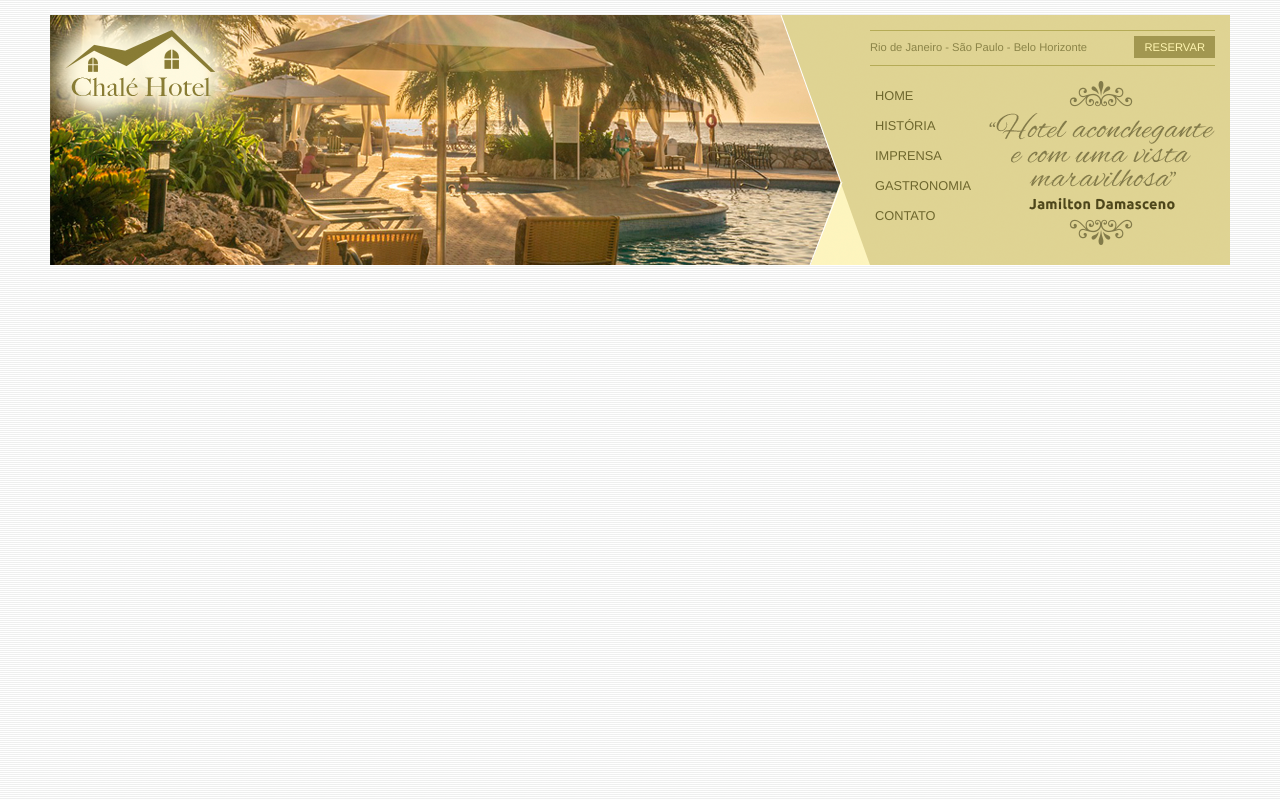
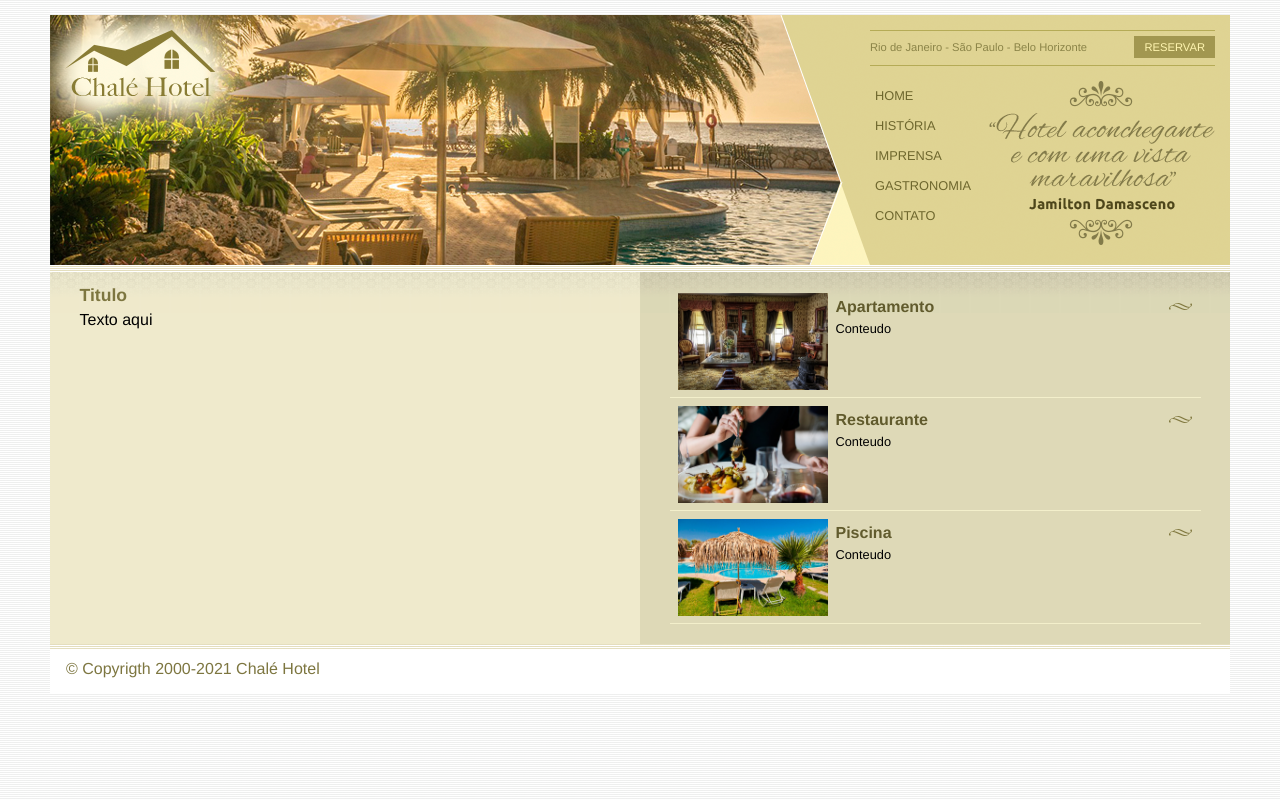
Before and after one commit to bruno-cabralz/site-chale, a plain HTML site: page index.html in a window 1280 px wide. Drawn offline with Linux system fonts and the light colour scheme.

Commit message:
versão final

```diff
--- a/css/style.css
+++ b/css/style.css
@@ -10,7 +10,7 @@ body {
 }
 
 #container {
-    background: #ede9cc;
+    background: url(../imagens/bg-container.png) top center repeat-y;
     margin: 0 auto;
     min-width: 740px;
     max-width: 1180px;
@@ -98,7 +98,6 @@ ul {
 }
 
 
-
 ul#navegacao {
     float: left;
 }
@@ -120,3 +119,68 @@ ul#navegacao a:hover {
     height: 164px;
     float: right;
 }
+
+#area-principal {
+    background: url(../imagens/bg-area-principal.png) top left repeat-x;
+    float: left;
+    width: 50%;
+    padding: 15px 0px;
+}
+
+#area-lateral {
+    background: url(../imagens/bg-area-lateral.png) top left repeat-x;
+    float: right;
+    width: 50%;
+    padding: 20px 0px;
+}
+
+.conteudo {
+    margin: 0 auto;
+    width: 90%;
+}
+
+#rodape {
+    clear: both;
+    padding: 16px;
+    background: #fff url(../imagens/bg-rodape.png) repeat-x top;
+    color: #7d7640;
+}
+
+h2 {
+    color: #7d7640;
+    font-size: 1.1em;
+    padding: 5px 0px;
+}
+
+p {
+    font-size: 1em;
+    margin-bottom: 10px;
+}
+
+#beneficios li {
+    padding: 8px;
+    border-bottom: 1px solid #f3efcb;
+    height: 6em;
+}
+
+#beneficios li a img {
+    float: left;
+    margin-right: 8px;
+}
+
+#beneficios li a p {
+    font-size: 0.8em;
+    color: #000;
+}
+
+#beneficios li a h3 {
+    font-size: 1em;
+    color: #615b2d;
+    padding: 5px 0;
+    background: url(../imagens/ornamento.png) no-repeat center right;
+}
+
+#beneficios li:hover {
+    background: #f6f3d6;
+    cursor: pointer;
+}
--- a/index.html
+++ b/index.html
@@ -42,6 +42,49 @@
             </div>
 
         </div><!--fim top-->
+
+        <div id="area-principal">
+            <div class="conteudo">
+                <h2>Titulo</h2>
+                <p>Texto aqui</p>
+            </div>
+        </div>
+        <div id="area-lateral">
+            <div class="conteudo">
+              <ul id="beneficios">
+                  <li>
+                      <a href="">
+                          <img src="imagens/apartamento.jpg" width="150" alt="apartamento">
+                          <h3>Apartamento</h3>
+                          <p>Conteudo</p>
+                      </a>
+                  </li>
+
+                  <li>
+                    <a href="">
+                        <img src="imagens/restaurante.jpg" width="150" alt="restaurante">
+                        <h3>Restaurante</h3>
+                        <p>Conteudo</p>
+                    </a>
+                </li>
+
+                <li>
+                    <a href="">
+                        <img src="imagens/piscina.jpg" width="150" alt="piscina">
+                        <h3>Piscina</h3>
+                        <p>Conteudo</p>
+                    </a>
+                </li>
+              </ul>
+            </div>
+        </div>
+
+        <div id="rodape">
+            <span>
+                &copy; Copyrigth 2000-2021 Chalé Hotel
+            </span>
+        </div>
+
     </div><!--fim container-->
 
 
```
